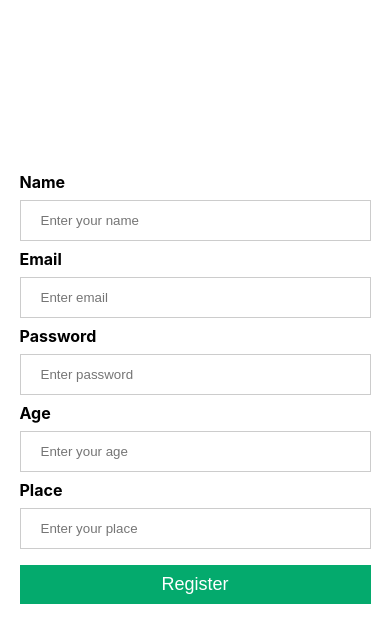
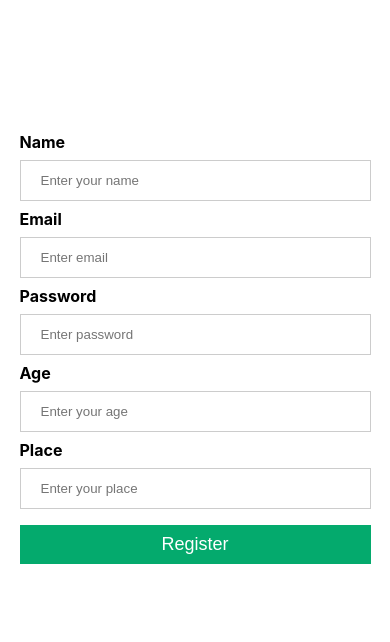
Before and after one commit to araviind-p/OTP-verification-MERN, a React (Create React App) app in the folder client/: page /register in a window 390 px wide. Shown: the top 642 px of the page. Built offline with nearby package versions, Linux system fonts and the light colour scheme.

Commit message:
improved mobile responsive style

```diff
--- a/client/src/App.css
+++ b/client/src/App.css
@@ -159,6 +159,9 @@ button:hover {
 
 /* responsive - mediaquery */
 @media only screen and (max-width: 700px) {
+  .main_container{
+    height: 81dvh;
+  }
   .container {
     width: 90%;
     margin-bottom: 20%;
```
Also changed, not shown: 1 other file (tests, documents, lock files or other folders).
